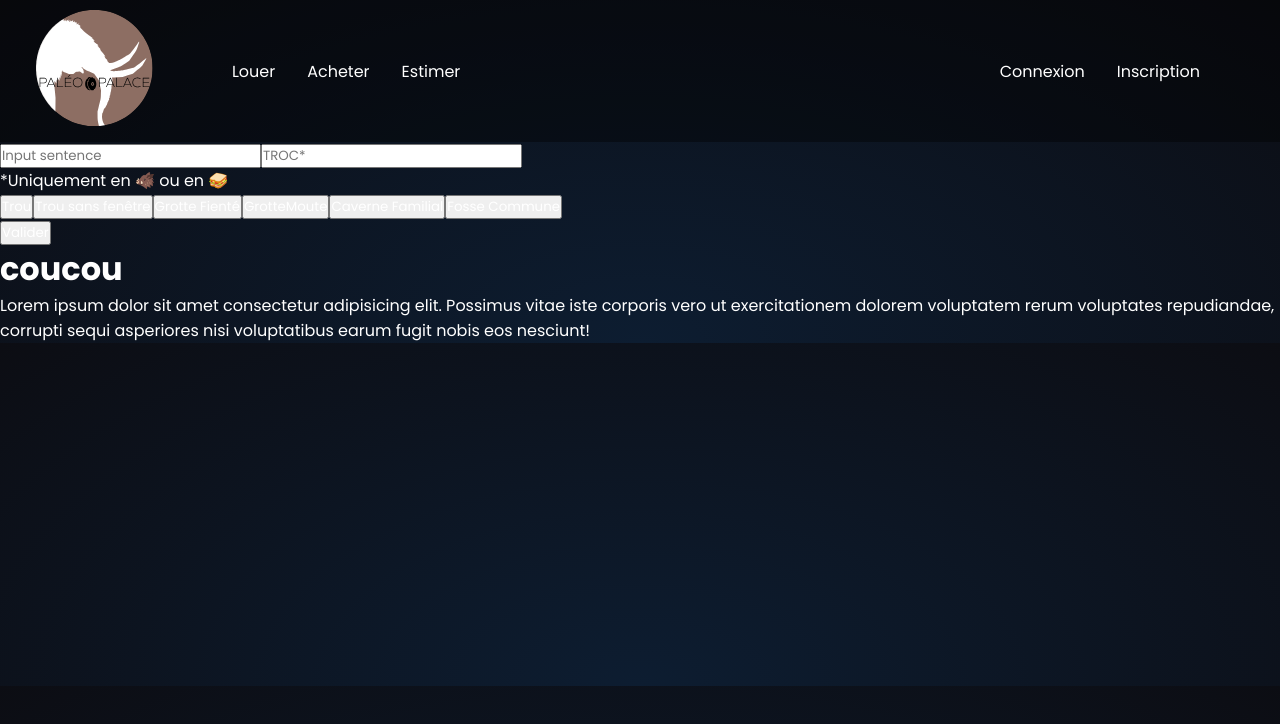
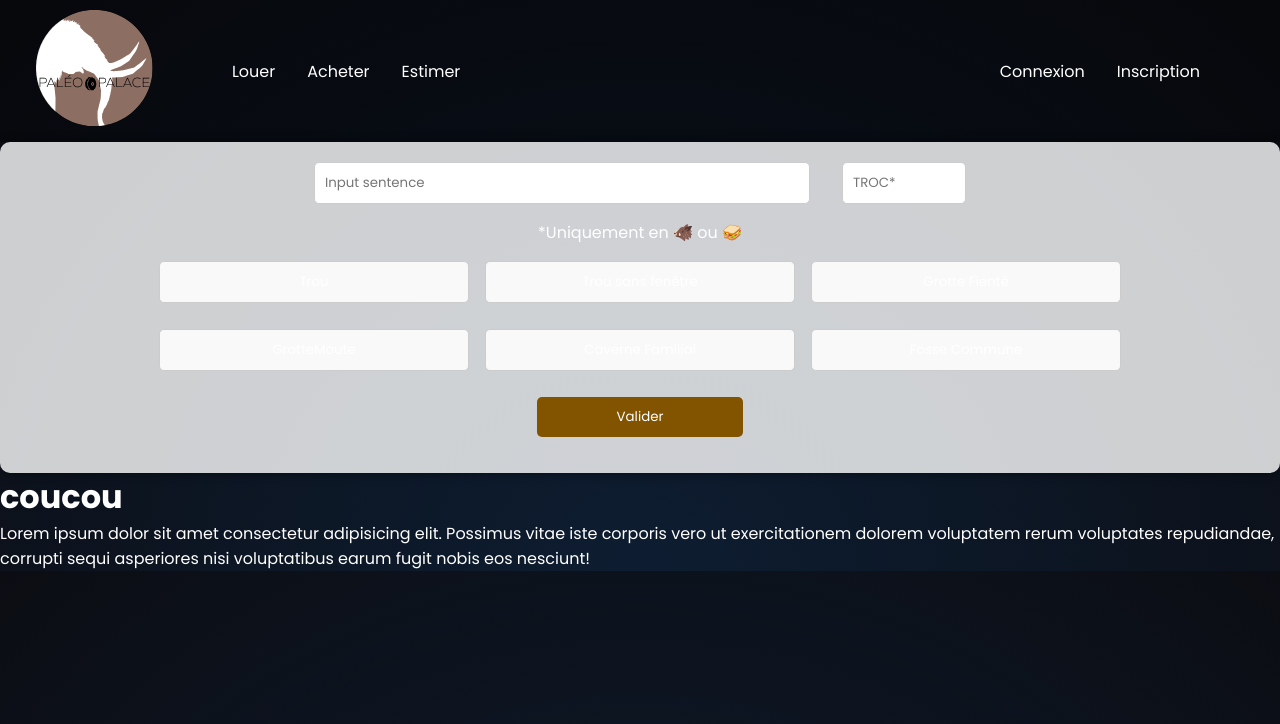
Before and after one commit to dampherrr/PalaisOPalace, a React (Vite) app in the folder client/: page / in a window 1280 px wide. Shown: the top 724 px of the page. Built offline with nearby package versions, Linux system fonts and the light colour scheme.

Commit message:
adding option css

```diff
--- a/client/src/components/AdvancedOptions.jsx
+++ b/client/src/components/AdvancedOptions.jsx
@@ -1,32 +1,46 @@
+import { useState } from "react";
+
+import "../styles/advancedOptions.css";
+
 export default function AdvancedOptions() {
+  const [inputsentence, setInputSentence] = useState("");
+  const [troc, setTroc] = useState("");
+
+  const validate = () => {
+    if (!inputsentence || !troc) {
+      alert("Veuillez remplir les champs obligatoire");
+      return;
+    }
+  };
+
   return (
     <div className="select-container">
       <div className="input-selection">
-        <input type="text" placeholder="Input sentence" />
-        <input type="text" placeholder="TROC*" />
+        <input type="text" placeholder="Input sentence" maxLength={30} />
+        <input type="text" placeholder="TROC*" maxLength={10} />
       </div>
-      <div className="note">*Uniquement en 🐗 ou en 🥪</div>
-      <div className="options">
-        <button type="button" className="option">
+      <p className="devise">*Uniquement en 🐗 ou 🥪</p>
+      <div className="container-options-button">
+        <button type="button" className="option-button">
           Trou
         </button>
-        <button type="button" className="option">
+        <button type="button" className="option-button">
           Trou sans fenêtre
         </button>
-        <button type="button" className="option">
+        <button type="button" className="option-button">
           Grotte Fienté
         </button>
-        <button type="button" className="option">
+        <button type="button" className="option-button">
           GrotteMoute
         </button>
-        <button type="button" className="option">
+        <button type="button" className="option-button">
           Caverne Familial
         </button>
-        <button type="button" className="option">
+        <button type="button" className="option-button">
           Fosse Commune
         </button>
       </div>
-      <button type="button" className="validate">
+      <button type="button" className="validate" onClick={validate}>
         Valider
       </button>
     </div>
--- /dev/null
+++ b/client/src/styles/advancedOptions.css
@@ -0,0 +1,69 @@
+.select-container {
+  background: rgba(255, 255, 255, 0.8);
+  padding: 20px;
+  border-radius: 10px;
+  box-shadow: 0 0 10px rgba(0, 0, 0, 0.5);
+  /* text-align: center; */
+}
+.input-selection {
+  display: flex;
+  justify-content: center;
+  margin-bottom: 10px;
+  gap: 2rem;
+}
+.input-selection > input:nth-child(1) {
+  width: 40%;
+  padding: 10px;
+  border: 1px solid #ccc;
+  border-radius: 5px;
+}
+.input-selection > input:nth-child(2) {
+  width: 10%;
+  padding: 10px;
+  border: 1px solid #ccc;
+  border-radius: 5px;
+}
+.note {
+  display: flex;
+  align-items: end;
+  margin-bottom: 10px;
+  font-style: italic;
+}
+.container-options-button {
+  display: flex;
+  flex-wrap: wrap;
+  justify-content: center;
+  gap: 1rem;
+}
+.option-button {
+  width: 25%;
+  padding: 10px;
+  margin-bottom: 10px;
+  border: 1px solid #ccc;
+  border-radius: 5px;
+  background: #f9f9f9;
+  cursor: pointer;
+}
+.option-button:hover {
+  background: #e9e9e9;
+}
+.devise {
+  display: flex;
+  justify-content: center;
+  text-align: end;
+  margin: 1rem 0;
+}
+
+.validate {
+  display: block;
+  margin: 1rem auto;
+  padding: 10px 80px;
+  border: none;
+  border-radius: 5px;
+  background: #825400;
+  color: white;
+  cursor: pointer;
+}
+.validate:hover {
+  background: #a86e03;
+}
```
